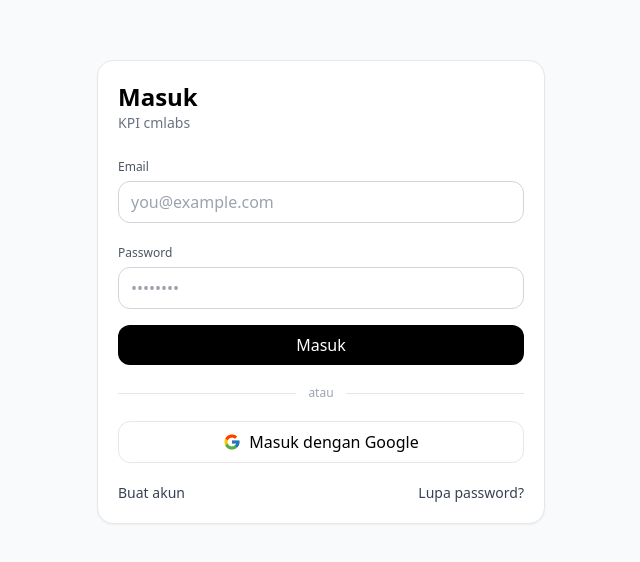
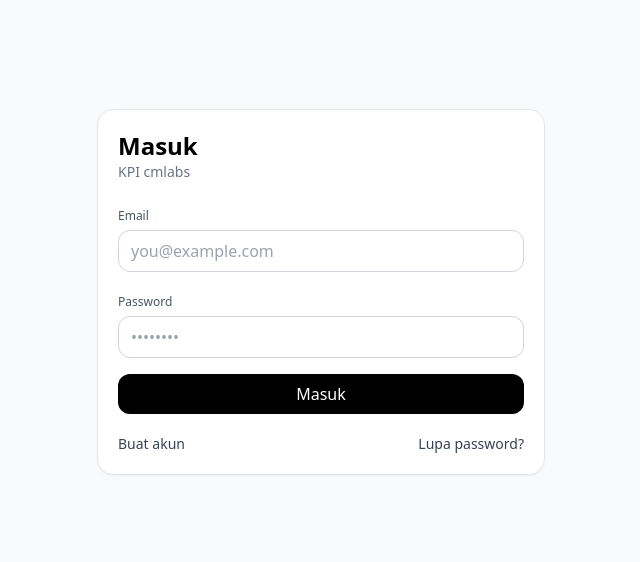
Before and after one commit to mnhentihu/kpi_vpbi_frontend, a React (Vite) app: page /login in a window 1280 px wide. Shown: the part 108-670 px from the top of the page, without its empty margins (319-959 px from the left). Built offline with nearby package versions, Linux system fonts and the light colour scheme; no server answers.

Commit message:
auth: remove Google login button from Login page

```diff
--- a/src/pages/auth/Login.jsx
+++ b/src/pages/auth/Login.jsx
@@ -1,16 +1,16 @@
+// src/pages/auth/Login.jsx
 import { useState } from "react";
 import { Link, useNavigate, useLocation } from "react-router-dom";
 import { useAuth } from "../../auth/AuthContext";
 import TextField from "../../components/ui/TextField";
 import Button from "../../components/ui/Button";
-import { FcGoogle } from "react-icons/fc";
 
 export default function Login() {
   const location = useLocation();
   const registered = location.state?.registered;
   const prefillEmail = location.state?.email ?? "";
   const nav = useNavigate();
-  const { login, loginWithGoogle } = useAuth();
+  const { login } = useAuth(); // ⬅️ hanya login, tanpa Google
 
   const [form, setForm] = useState({ email: prefillEmail, password: "" });
   const [err, setErr] = useState({});
@@ -31,15 +31,6 @@ export default function Login() {
       nav("/");
     } catch (ex) {
       setErr({ global: ex.message || "Gagal login" });
-    }
-  }
-
-  async function loginGoogle() {
-    try {
-      await loginWithGoogle();
-      nav("/");
-    } catch {
-      setErr({ global: "Gagal login Google. Coba lagi." });
     }
   }
 
@@ -64,7 +55,7 @@ export default function Login() {
               label="Email"
               name="email"
               value={form.email}
-              onChange={(e)=>setForm({...form, email:e.target.value})}
+              onChange={(e) => setForm({ ...form, email: e.target.value })}
               placeholder="you@example.com"
               error={err.email}
             />
@@ -73,30 +64,21 @@ export default function Login() {
               type="password"
               name="password"
               value={form.password}
-              onChange={(e)=>setForm({...form, password:e.target.value})}
+              onChange={(e) => setForm({ ...form, password: e.target.value })}
               placeholder="••••••••"
               error={err.password}
             />
             <Button type="submit">Masuk</Button>
           </form>
 
-          <div className="flex items-center gap-3">
-            <div className="h-px bg-gray-200 w-full"></div>
-            <span className="text-xs text-gray-400">atau</span>
-            <div className="h-px bg-gray-200 w-full"></div>
-          </div>
-
-          <button
-            onClick={loginGoogle}
-            className="w-full border rounded-xl px-4 py-2 flex items-center justify-center gap-2 hover:bg-gray-50"
-          >
-            <FcGoogle size={18} />
-            <span>Masuk dengan Google</span>
-          </button>
-
+          {/* Footer links */}
           <div className="flex items-center justify-between text-sm">
-            <Link to="/register" className="text-gray-700 hover:underline">Buat akun</Link>
-            <Link to="/forgot-password" className="text-gray-700 hover:underline">Lupa password?</Link>
+            <Link to="/register" className="text-gray-700 hover:underline">
+              Buat akun
+            </Link>
+            <Link to="/forgot-password" className="text-gray-700 hover:underline">
+              Lupa password?
+            </Link>
           </div>
         </div>
       </div>
```
